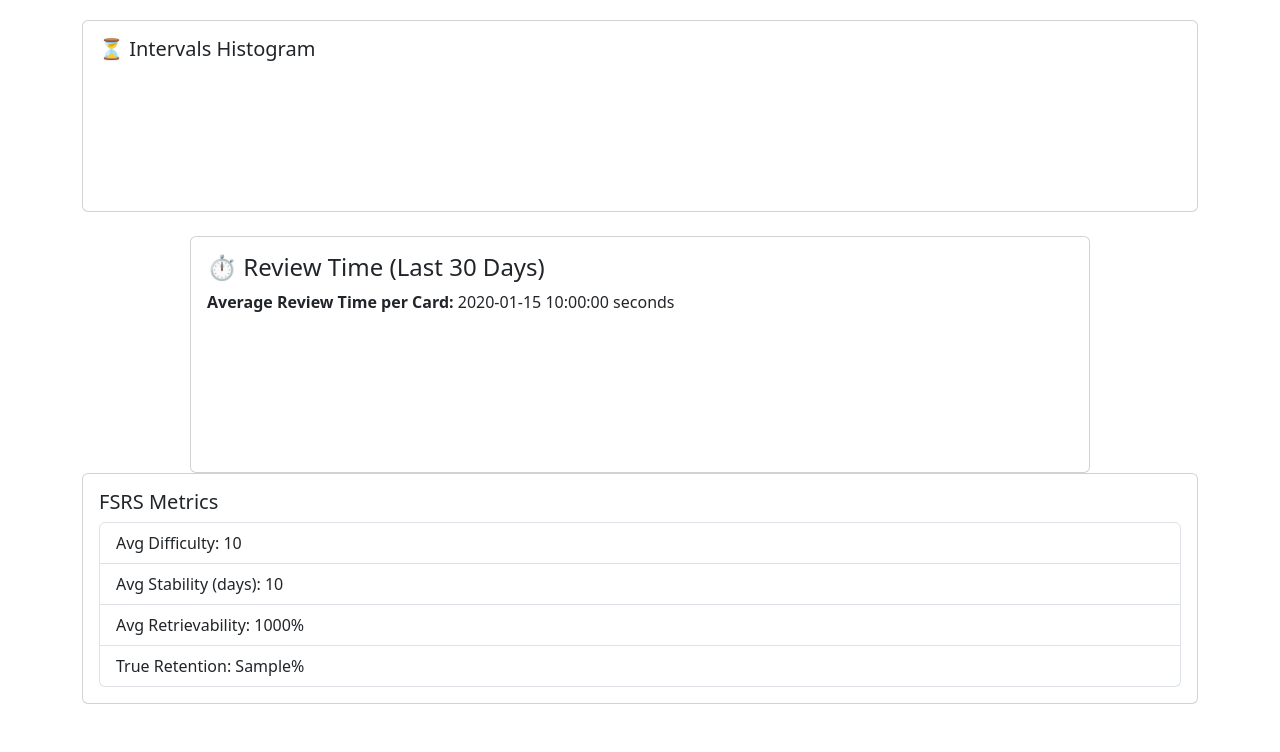
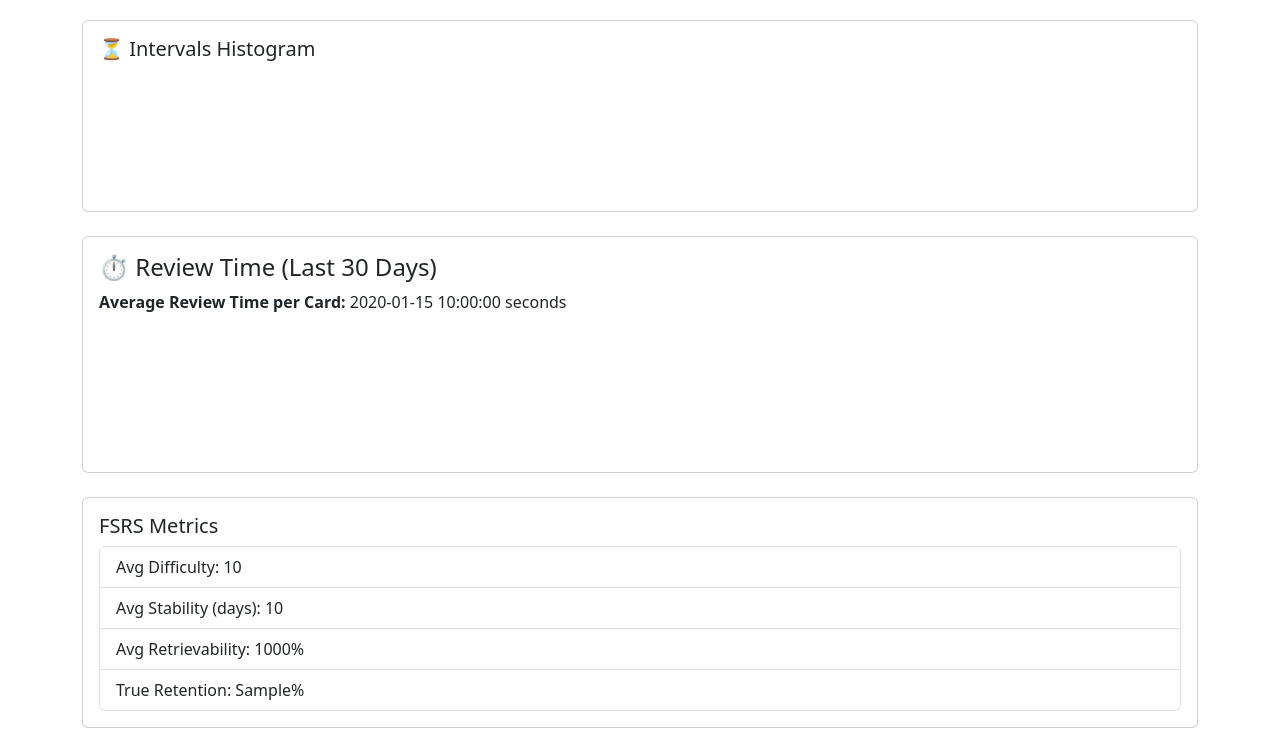
Before and after one commit to rvkmar/ankiserver, a Flask app: template anki-user-manager/templates/student_dashboard.html in a window 1280 px wide. Shown: the part 834-1586 px from the top of the page. Before the commit the page ends 1538 px from the top, so only its background shows below. Run offline with Flask 3, Linux system fonts and the light colour scheme; the template is opened without the code that fills it: most values are stand-ins (such as "Sample title", 1, 10 or a date in 2020); parts of the project's set-up code (start-up, migrations or seed data) failed here and were passed over.

Commit message:
student dashboard review time chart fixed

```diff
--- a/anki-user-manager/templates/student_dashboard.html
+++ b/anki-user-manager/templates/student_dashboard.html
@@ -49,7 +49,7 @@
 </div>
 
 <!-- Review Time Chart -->
-<div class="card mx-auto mt-4" style="max-width:900px;">
+<div class="card mb-4">
   <div class="card-body">
     <h4>⏱️ Review Time (Last 30 Days)</h4>
     <p><strong>Average Review Time per Card:</strong> {{ avg_time }} seconds</p>
```
